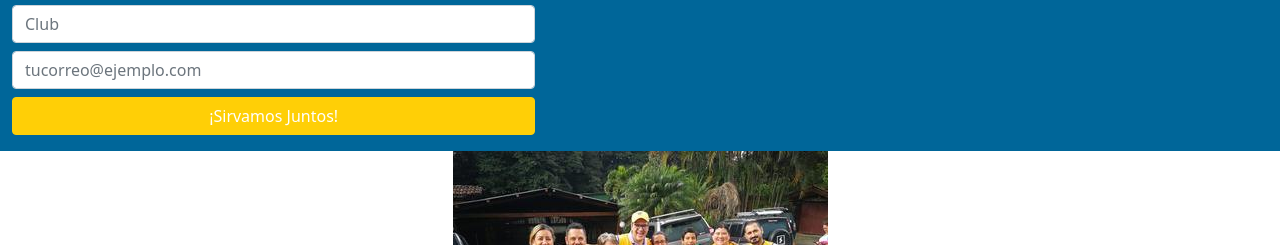
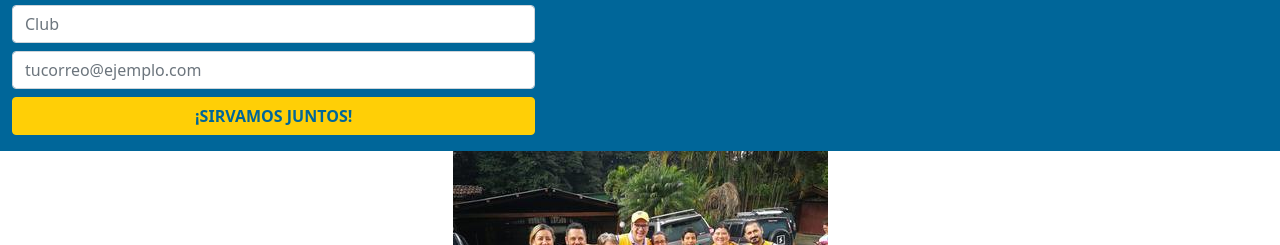
Before and after one commit to EstebanMPC/LCcampaign, a website: page index.html in a window 1280 px wide. Shown: the part 707-952 px from the top of the page. Drawn offline with nearby package versions, Linux system fonts and the light colour scheme.

Commit message:
adjusted colors

```diff
--- a/css/styles.css
+++ b/css/styles.css
@@ -267,6 +267,8 @@ ul {
 .btn-warning {
   background-color: #ffcf06;
   border-color: #ffcf06;
+  color: #006699;
+  font-weight: bold;
 }
 
 /* * {
--- a/index.html
+++ b/index.html
@@ -79,10 +79,12 @@
                 <input type="email" class="form-control" id="email" name="email" placeholder="tucorreo@ejemplo.com" required="">
             </div>
             <div class="mt-2 pb-3 d-grid gap-2">
-                <button class="btn btn-warning  text-white" type="submit">¡Sirvamos Juntos!</button>
+                <button class="btn btn-warning" type="submit">¡SIRVAMOS JUNTOS!</button>
             </div>
         </form>
     </div>
+
+    <!-- QUIEN SOY PARAGRAPH SECTION -->
     <div class="mobileparagraph">
         <div class="paragraphImage">
             <div class="paragraphcontainer"></div>
@@ -130,13 +132,19 @@
                 <span class="visually-hidden">Next</span>
             </button>
         </div>
-        <button type="button" class="btn btn-warning btn-lg text-white mt-5 m-2">MI TRAYECTORIA</button>
+        <button type="button" class="btn btn-warning btn-lg mt-5 m-2">MI TRAYECTORIA</button>
     </div>
     <div class="carouselgradientbottom pt-2"></div>
+
+    <!--  -->
     <div class="carouselsubtitle d-flex flex-column justify-content-center align-items-center mb-5" data-aos="fade-up">
         <h2 class="bluebackground carouseltitle">Más de 25 años</h2>
         <h2 class="yellowbackground carouseltitle">de Servicio a</h2>
         <h2 class="bluebackground carouseltitle">nuestro Distrito</h2>
+    </div>
+    <!-- COUNTDOWN TIMER -->
+    <div>
+
     </div>
 
 
@@ -156,7 +164,7 @@
                         <input type="email" class="form-control" id="email" name="email" placeholder="tucorreo@ejemplo.com" required="">
                     </div>
                     <div class="mt-2 pb-3 d-grid gap-2">
-                        <button class="btn btn-warning  text-white" type="submit">¡Sirvamos Juntos!</button>
+                        <button class="btn btn-warning " type="submit">¡Sirvamos Juntos!</button>
                     </div>
                 </form>
             </div>
```
